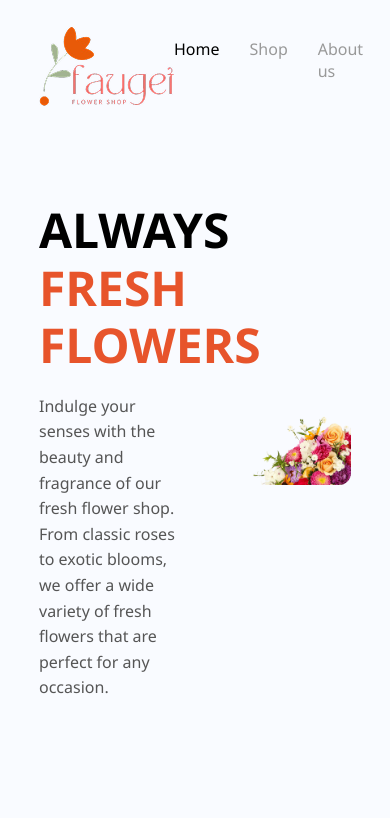
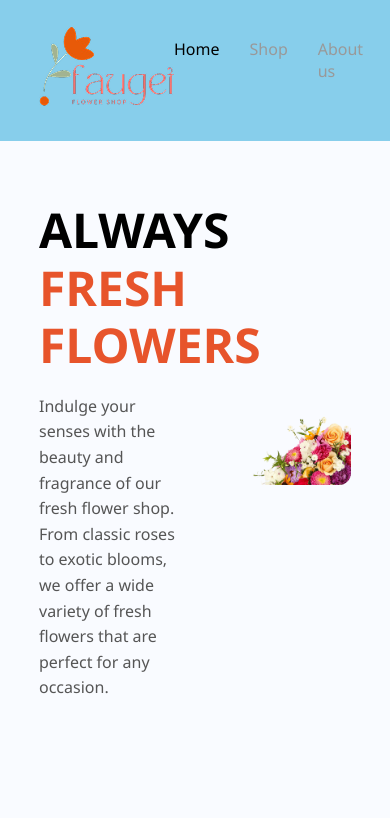
Before and after one commit to mdajsharif/my-second-assignment, a plain HTML site: page index.html in a window 390 px wide. Shown: the top 818 px of the page. Drawn offline with Linux system fonts and the light colour scheme.

Commit message:
first commit

```diff
--- a/styles/style.css
+++ b/styles/style.css
@@ -430,3 +430,9 @@ body {
   width: 36px;
   height: 36px;
 }
+
+@media only screen and (max-width: 430px) {
+  .navbar{
+    background-color: skyblue;
+  }
+}
```
